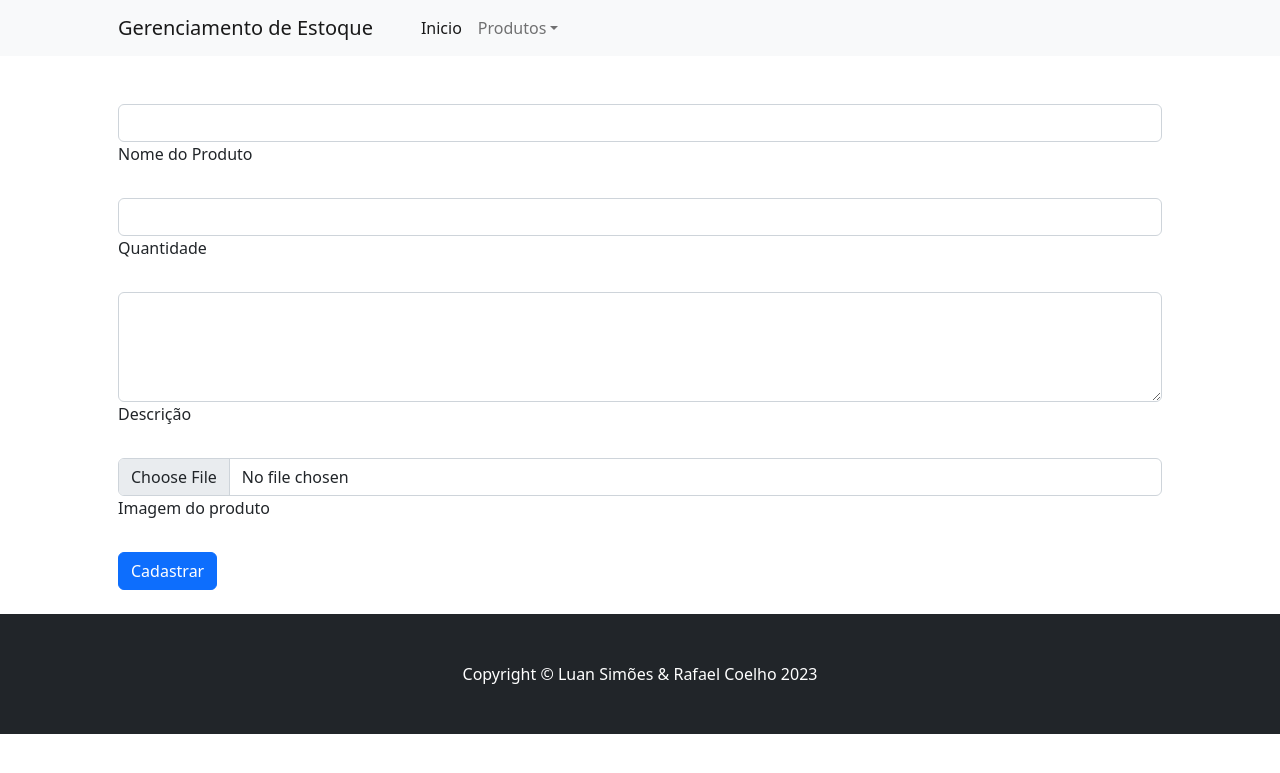
After one commit to Snizi/CRUD_Gerenciamento_De_Estoque, a Flask app: page /cadastrar in a window 1280 px wide. The commit adds this page. Shown: the top 773 px of the page. Run offline with Flask 3, Linux system fonts and the light colour scheme; some libraries are stand-ins or nearby versions.

Commit message:
new register page

```diff
--- a/main.py
+++ b/main.py
@@ -6,8 +6,11 @@ app = Flask(__name__)
 
 @app.route('/')
 def index():
-    return render_template('index.html', titulo='Gerenciador de Estoque')
+    return render_template('index.html')
 
+@app.route('/cadastrar')
+def cadastrar():
+    return render_template('cadastro.html')
 
 
 if __name__ == "__main__":
--- /dev/null
+++ b/templates/cadastro.html
@@ -0,0 +1,37 @@
+{% extends "template.html" %}
+{% block content %}
+
+    <div class="container px-4 px-lg-5 mt-5">
+        <form>
+            <!-- Product Name -->
+            <div class="form-outline mb-4">
+                <input type="text" id="form4Example1" class="form-control" />
+                <label class="form-label" for="form4Example1">Nome do Produto</label>
+            </div>
+
+            <!-- Quantity -->
+            <div class="form-outline mb-4">
+                <input type="email" id="form4Example2" class="form-control" />
+                <label class="form-label" for="form4Example2">Quantidade</label>
+            </div>
+
+            <!-- Description -->
+            <div class="form-outline mb-4">
+                <textarea class="form-control" id="form4Example3" rows="4"></textarea>
+                <label class="form-label" for="form4Example3">Descrição</label>
+            </div>
+
+            <!-- Image upload -->
+
+            <div class="form-outline mb-4">
+                <input type="file" class="form-control" id="customFile" />
+                <label class="form-label" for="customFile">Imagem do produto</label>
+            </div>
+
+
+
+            <!-- Submit button -->
+            <button type="submit" class="btn btn-primary btn-block mb-4">Cadastrar</button>
+        </form>
+    </div>
+{%endblock%}
--- a/templates/template.html
+++ b/templates/template.html
@@ -21,13 +21,13 @@
                 <button class="navbar-toggler" type="button" data-bs-toggle="collapse" data-bs-target="#navbarSupportedContent" aria-controls="navbarSupportedContent" aria-expanded="false" aria-label="Toggle navigation"><span class="navbar-toggler-icon"></span></button>
                 <div class="collapse navbar-collapse" id="navbarSupportedContent">
                     <ul class="navbar-nav me-auto mb-2 mb-lg-0 ms-lg-4">
-                        <li class="nav-item"><a class="nav-link active" aria-current="page" href="#!">Inicio</a></li>
+                        <li class="nav-item"><a class="nav-link active" aria-current="page" href="/">Inicio</a></li>
 
                         <li class="nav-item dropdown">
                             <a class="nav-link dropdown-toggle" id="navbarDropdown" href="#" role="button" data-bs-toggle="dropdown" aria-expanded="false">Produtos</a>
                             <ul class="dropdown-menu" aria-labelledby="navbarDropdown">
-                                <li><a class="dropdown-item" href="#!">Cadastrar</a></li>
-                                <li><a class="dropdown-item" href="#!">Remover</a></li>
+                                <li><a class="dropdown-item" href="/cadastrar">Cadastrar</a></li>
+                                <li><a class="dropdown-item" href="/remover">Remover</a></li>
                             </ul>
                         </li>
                     </ul>
```
